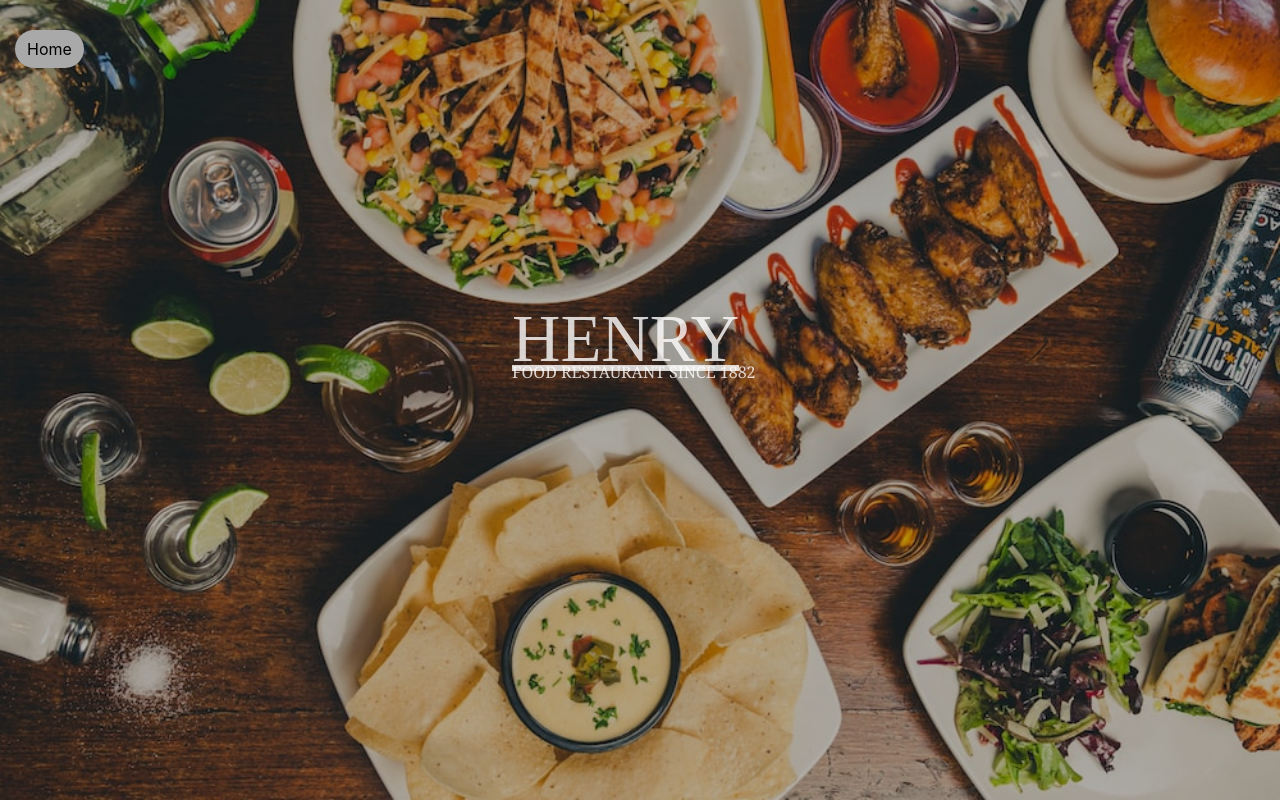
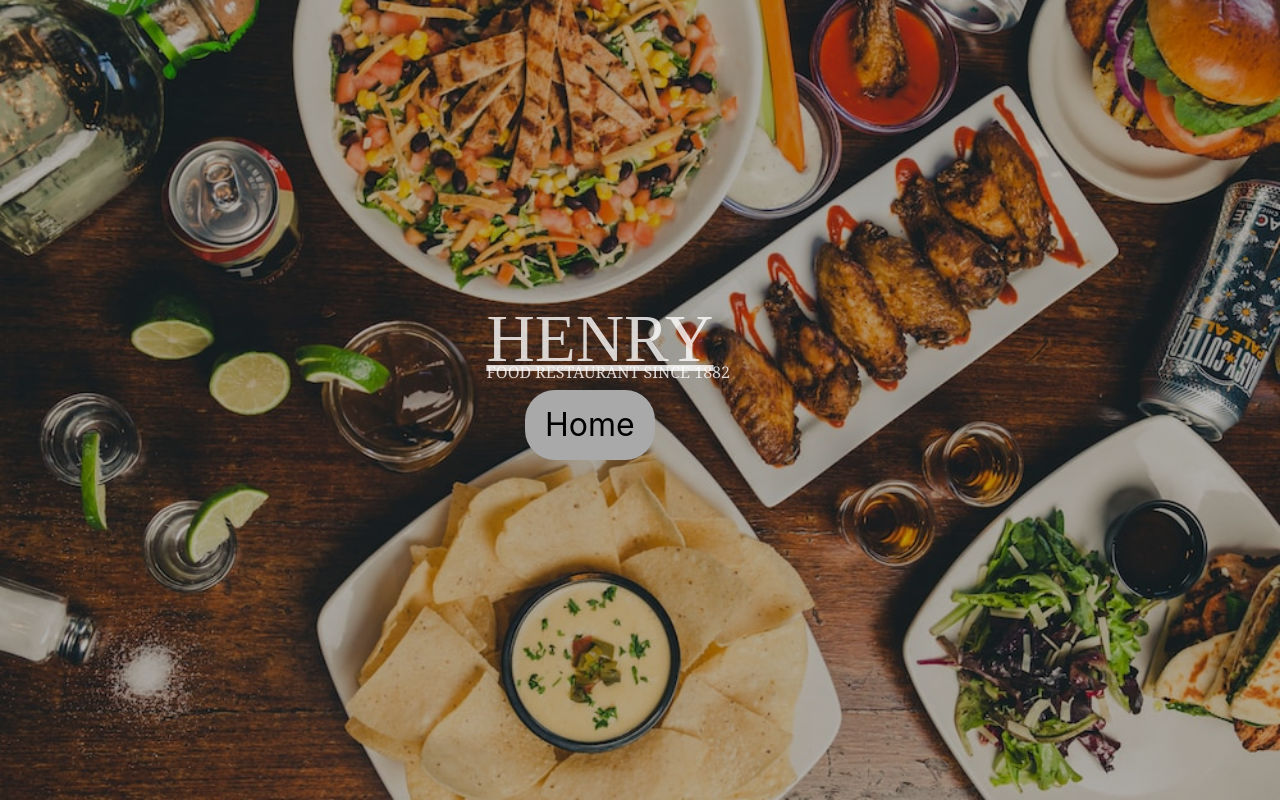
Before and after one commit to JuanArnau7/HenryClient, a React (Create React App) app: page / in a window 1280 px wide. Built offline with nearby package versions, Linux system fonts and the light colour scheme; no server answers.

Commit message:
modifico landing provisoria

```diff
--- a/src/components/Landing/Landing.module.css
+++ b/src/components/Landing/Landing.module.css
@@ -13,7 +13,7 @@
   color: rgba(255, 255, 255, .8);
   position: absolute;
   top: 36%;
-  left: 40%;
+  left: 38%;
 }
 
 .contenedor p {
@@ -22,7 +22,7 @@
   color: rgba(255, 255, 255, .8);
   position: absolute;
   top: 45%;
-  left: 40%;
+  left: 38%;
 }
 
 .contenedor button{
@@ -64,5 +64,10 @@
 .contenedor .home{
   background-color: darkgrey;
   position: absolute;
-  left: 15px;
+  left: 41%;
+  top: 45%;
+  height: 70px;
+  width: 130px;
+  font-size: xx-large;
+  padding: 7px;
 }
```
